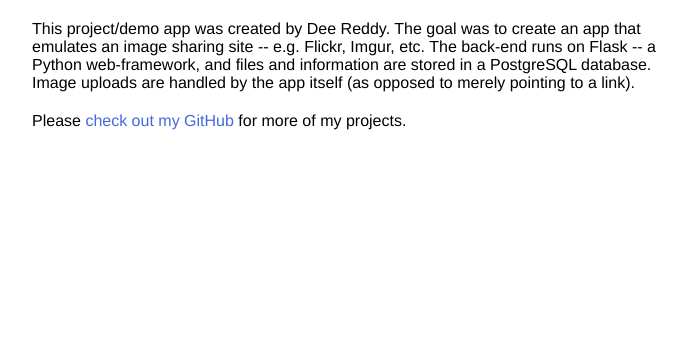
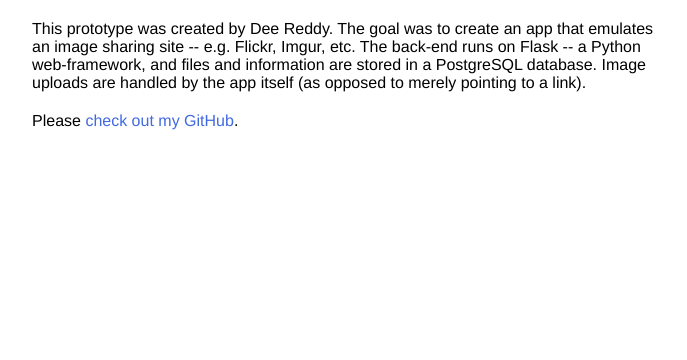
Before and after one commit to Deesus/Image-Sharing-App, a Flask app: page /about/ in a window 1280 px wide. Shown: the part 60-420 px from the top of the page, without its empty margins (288-975 px from the left). Run offline with Flask 2, Linux system fonts and the light colour scheme; some libraries are stand-ins or nearby versions.

Commit message:
docs: Change wording

```diff
--- a/image_sharing/templates/about.html
+++ b/image_sharing/templates/about.html
@@ -16,11 +16,11 @@
 
 			<div class="col-6 make-column">
 				<div>
-					This project/demo app was created by Dee Reddy. The goal was to create an app that emulates an image sharing site -- e.g. Flickr, Imgur, etc. The back-end runs on Flask -- a Python web-framework, and files and information are stored in a PostgreSQL database. Image uploads are handled by the app itself (as opposed to merely pointing to a link).
+					This prototype was created by Dee Reddy. The goal was to create an app that emulates an image sharing site -- e.g. Flickr, Imgur, etc. The back-end runs on Flask -- a Python web-framework, and files and information are stored in a PostgreSQL database. Image uploads are handled by the app itself (as opposed to merely pointing to a link).
 				</div>
 
 				<div style="margin-top: 20px;">
-					Please <a href='https://github.com/Deesus'><span style="color:royalblue">check out my GitHub</span></a> for more of my projects.
+					Please <a href='https://github.com/Deesus'><span style="color:royalblue">check out my GitHub</span></a>.
 				</div>
 			</div> <!-- /.col-6 -->
 
```
